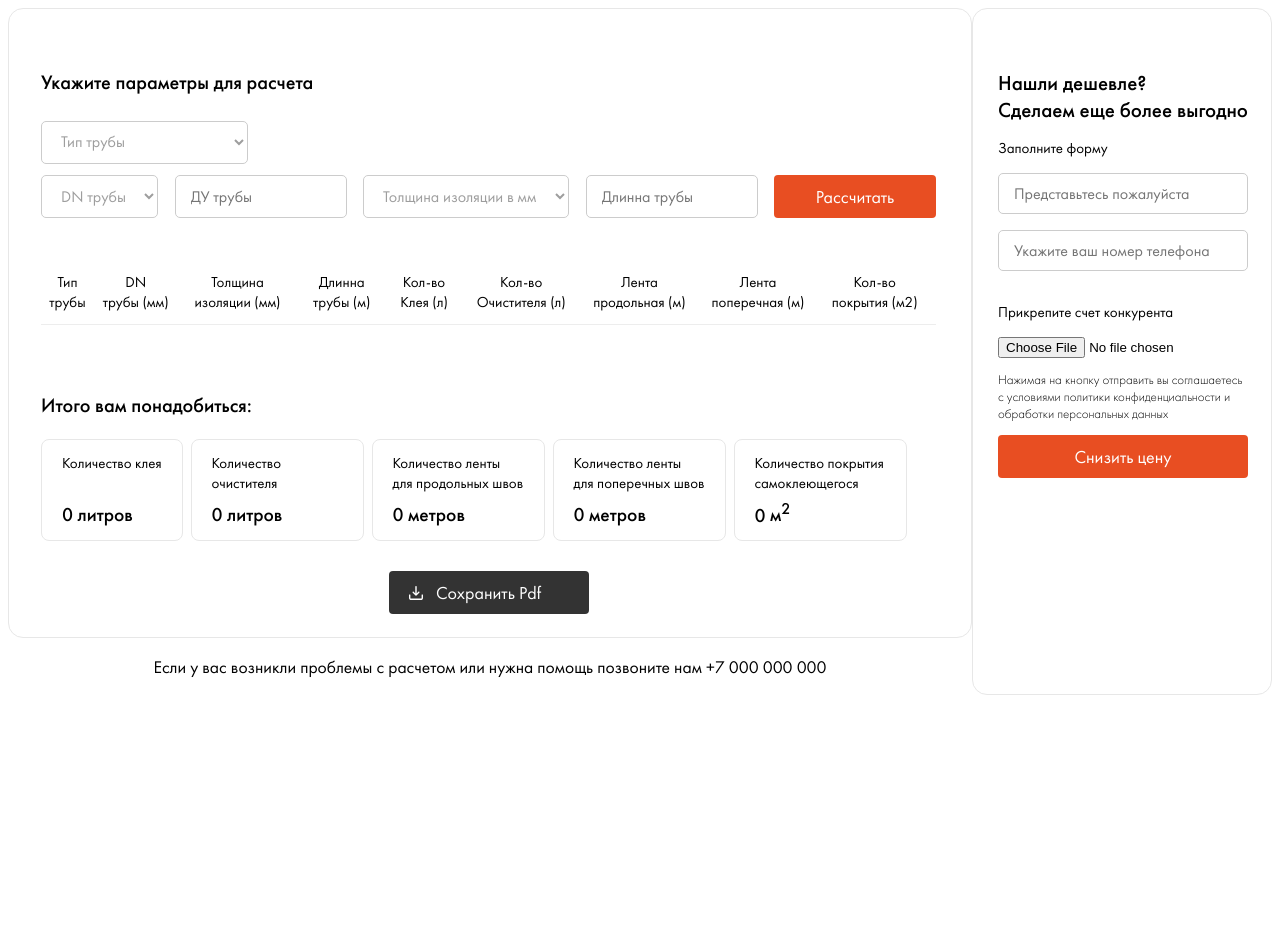
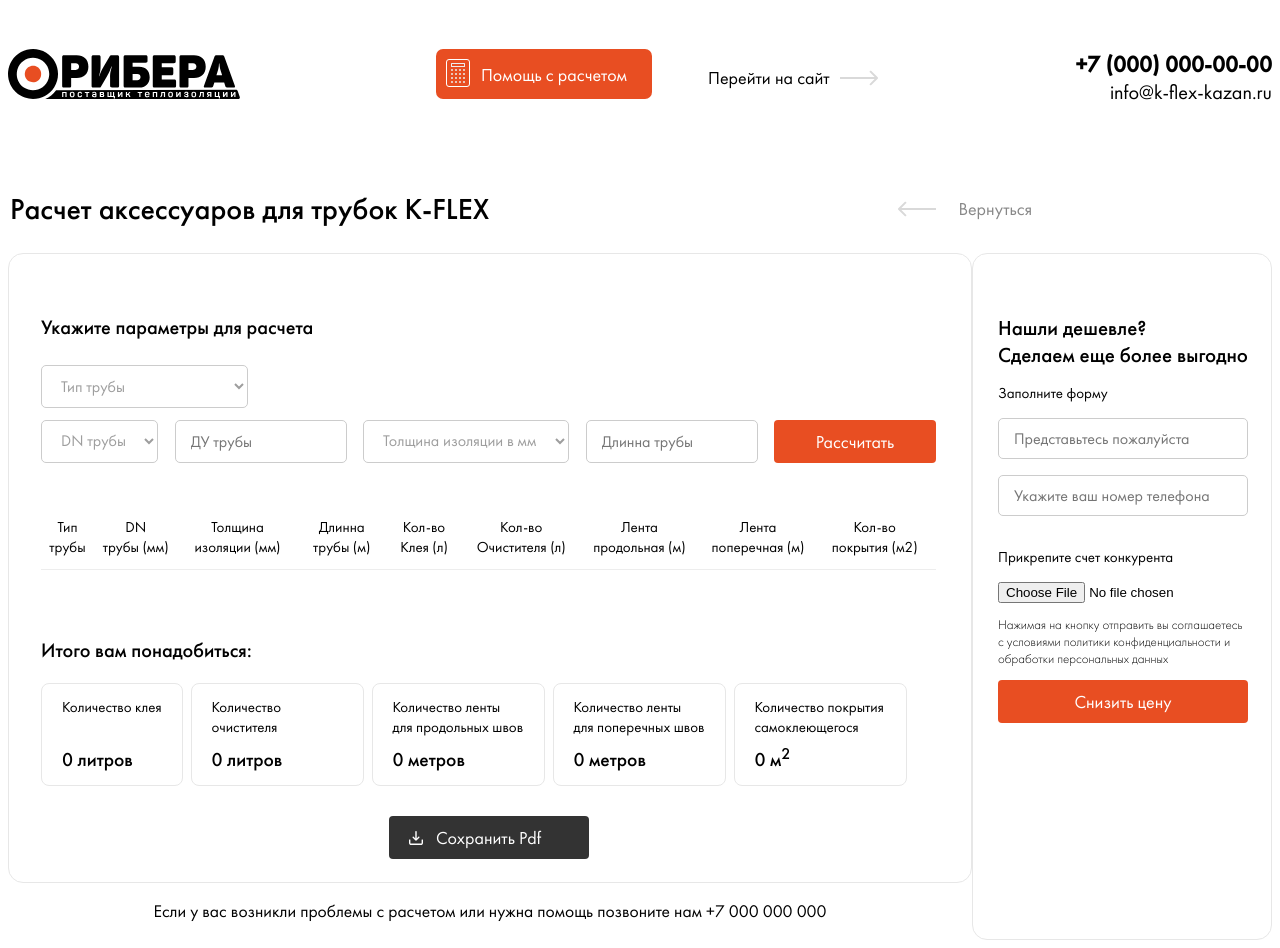
Before and after one commit to traacc/pipeCalc, a plain HTML site: page index.html in a window 1280 px wide. Before the commit the page ends 800 px from the top, so only its background shows below. Drawn offline with Linux system fonts and the light colour scheme.

Commit message:
Add files via upload

```diff
--- a/index.html
+++ b/index.html
@@ -9,6 +9,24 @@
 </head>
 <body>
     <div class="container">
+        <header class="header">
+            <div class="header__logo">
+                <img src="./imgs/logo.svg" alt="">
+            </div>
+            <div class="header__controls">
+                <button class="header__help btn">Помощь с расчетом</button>
+                <button class="header__goToSite opBtn">Перейти на сайт</button>
+            </div>
+            <div class="header__contacts">
+                <div class="header__phone">+7 (000) 000-00-00</div>
+                <div class="header__email">info@k-flex-kazan.ru</div>
+            </div>
+        </header>
+        <div class="header__bottom">
+            <h2>Расчет аксессуаров для трубок K-FLEX</h2>
+            <button class="opBtn returnBtn">Вернуться</button>
+        </div>
+    <main class="main">
 
 
     <div class="leftBlock">
@@ -17,9 +35,9 @@
     <section class="calc">
         <h3>Укажите параметры для расчета</h3>
         <div class="calcHeader">
-            <div class="header__row">
-                <div class="header__cell">
-                    <select required name="" id="" class="header__type">
+            <div class="calcHeader__row">
+                <div class="calcHeader__cell">
+                    <select required name="" id="" class="calcHeader__type">
                         <option value="" disabled selected>Тип трубы</option>
                         <option value="steel">Сталь</option>
                         <option value="plastic">Пластик</option>
@@ -29,17 +47,17 @@
 
 
             </div>
-            <div class="header__row">
-                <select  required name="" id="" class="header__dn">
+            <div class="calcHeader__row">
+                <select  required name="" id="" class="calcHeader__dn">
                     <option value="" disabled selected>DN трубы</option>
                 </select>
-                <input type="text" class="header__outInch hide" disabled placeholder="Наружный дюйм">
-                <input type="text" class="header__du" disabled placeholder="ДУ трубы">
-                <select  required class="header__thickness">
+                <input type="text" class="calcHeader__outInch hide" disabled placeholder="Наружный дюйм">
+                <input type="text" class="calcHeader__du" disabled placeholder="ДУ трубы">
+                <select  required class="calcHeader__thickness">
                     <option value="" disabled selected>Толщина изоляции в мм</option>
                 </select>
-                <input  required type="text" placeholder="Длинна трубы" class="header__len">
-                <button class="header__add btn">Рассчитать</button>
+                <input  required type="text" placeholder="Длинна трубы" class="calcHeader__len">
+                <button class="calcHeader__add btn">Рассчитать</button>
             </div>
         </div>
 
@@ -137,7 +155,7 @@
             <button class="btn cheaperForm__btn">Снизить цену</button>
         </div>
     </aside>
-
+</main>
 
     <script src="font.js"></script>
     <script src="jspdf.umd.min.js"></script>
--- a/main.js
+++ b/main.js
@@ -1,14 +1,14 @@
 const calc = document.body.querySelector('.calc');
-const metalType = calc.querySelector('.header__type');
+const metalType = calc.querySelector('.calcHeader__type');
 
-const dn = calc.querySelector('.header__dn');
-const du = calc.querySelector('.header__du');
-const thickness = calc.querySelector('.header__thickness');
-const len = calc.querySelector('.header__len');
-const outInch = calc.querySelector('.header__outInch');
+const dn = calc.querySelector('.calcHeader__dn');
+const du = calc.querySelector('.calcHeader__du');
+const thickness = calc.querySelector('.calcHeader__thickness');
+const len = calc.querySelector('.calcHeader__len');
+const outInch = calc.querySelector('.calcHeader__outInch');
 
 const itemsTable = document.querySelector('.itemsTable__table');
-const addBtn = document.querySelector('.header__add');
+const addBtn = document.querySelector('.calcHeader__add');
 
 const amountGlueTotals = calc.querySelector('.amountGlue .calcResults__value');
 const amountCleanerTotals = calc.querySelector('.amountCleaner .calcResults__value');
--- a/style.css
+++ b/style.css
@@ -42,14 +42,83 @@
 .container {
     max-width: 1392px;
     margin: 0 auto;
+
+}
+.header {
+    display: flex;
+    justify-content: space-between;
+
+    margin-top: 49px;
+    margin-bottom: 49px;
+}
+.header__bottom h2 {
+    font-size: 2rem;
+}
+.header__controls {
+    display: flex;
+    column-gap: 50px;
+}
+.header__controls .header__help {
+
+    border-radius: 7px;
+
+    width: auto;
+    padding-left: 45px;
+    padding-right: 25px;
+    background-image: url('./imgs/calc.svg');
+    background-repeat: no-repeat;
+    background-position: 10px 10px;
+    height: 50px;
+}
+
+.header__controls .header__goToSite {
+    background-image: url('./imgs/arrowF.svg');
+    background-repeat: no-repeat;
+    background-position: 138px 21px;
+
+    padding-right: 50px;
+}
+
+.header__contacts .header__phone{
+    font-weight: 700;
+    font-size: 1.534rem;
+}
+.header__contacts .header__email{
+    font-size: 1.35rem;
+    text-align: right;
+}
+.main {
     display: flex;
 
     justify-content: space-between;
+
+}
+.header__bottom {
+    max-width: 1062px;
+    display: flex;
+    justify-content: space-between;
+
+    padding-left: 2px;
+    padding-right: 2px;
+
+    margin-top: 4em;
+}
+.header__bottom .returnBtn {
+    background-image: url('./imgs/arrowB.svg');
+    background-repeat: no-repeat;
+
+    background-position: 0px 36px;
+    padding-left: 60px;
+    padding-right: 36px;
+
+    color: #888888;
+
+
 }
 .calcHeader {
     margin-top: 1.54em;
 }
-.calc .header__row {
+.calc .calcHeader__row {
 
     padding-bottom: 0.7em;
 
@@ -60,7 +129,7 @@
 .calc h3 {
     font-size: 1.35rem;
 }
-.header__row select, .header__row input[type="text"], .cheaperForm input[type="text"], input[type="phone"]{
+.calcHeader__row select, .calcHeader__row input[type="text"], .cheaperForm input[type="text"], input[type="phone"]{
     background-color: #fff;
 
 	border: 0;
@@ -78,13 +147,13 @@
     font-family: Futura PT, Arial, Helvetica, sans-serif;
 }
 
-.header__row select:required:invalid {
+.calcHeader__row select:required:invalid {
     color: #9e9e9e;
 }
 option:not(:first-of-type) {
     color: #000;
 }
-.header__type {
+.calcHeader__type {
     width: 207px;
 }
 
@@ -165,11 +234,20 @@
     border: 0 none;
     border-radius: 4px;
 
-    cursor: pointer;
+
 
 
 
     width: 162px;
+}
+.opBtn {
+    background-color: rgba(255, 255, 255, 0);
+    border: 0;
+
+    font-size: 1.2rem;
+    font-family: Futura PT, Arial, Helvetica, sans-serif;
+
+    cursor: pointer;
 }
 .calcTable .itemsTable__removeRow::before {
     content: '';
@@ -198,7 +276,7 @@
     top: 10px;
     left: 5px;
 }
-.header__add {
+.calcHeader__add {
     width: 162px;
 
 
```
Also changed, not shown: imgs/arrowB.svg (added), imgs/arrowF.svg (added), imgs/calc.svg (added), imgs/logo.svg (added).
